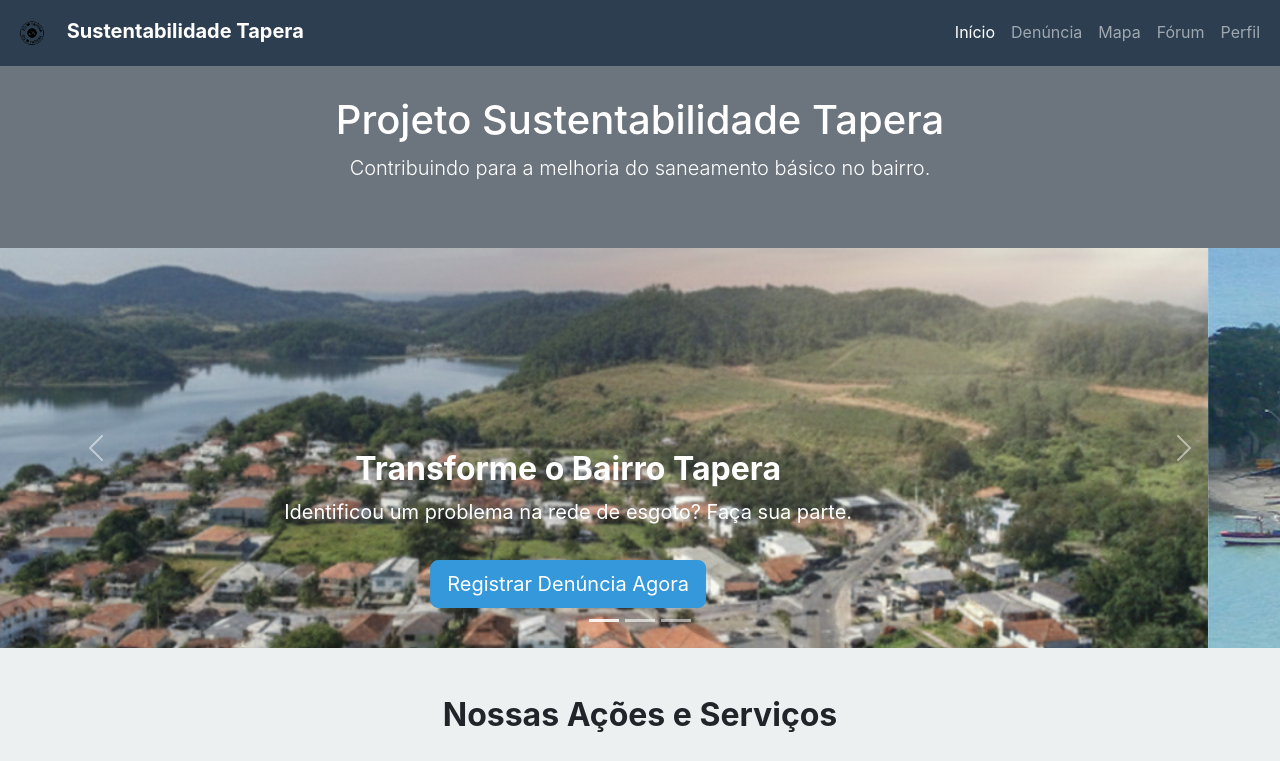
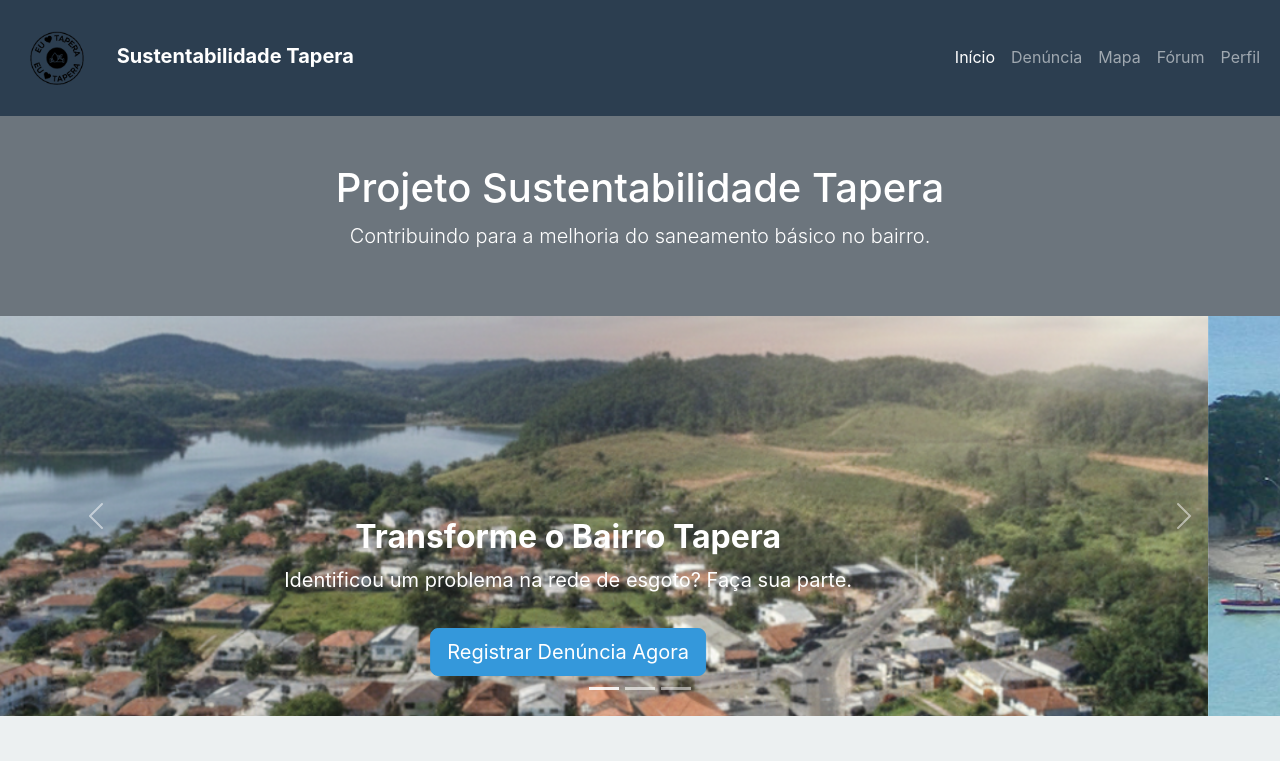
Before and after one commit to naivepage13/ProjetoTapera, a plain HTML site: page index.html in a window 1280 px wide. Shown: the top 761 px of the page. Drawn offline with nearby package versions, Linux system fonts and the light colour scheme.

Commit message:
O tamanho do logotipo foi alterado de 40px para 90px, juntamente a isso foi corrigido o espaçamento existente entre o cabeçalho e a primeira faixa cinza removendo o margin-top do header e o fixed-top do navbar, onde uma estava sobrepondo a outra ao mudar o tamanho do logotipo.

```diff
--- a/index.html
+++ b/index.html
@@ -12,7 +12,7 @@
 <body>
 
 <!-- NAVBAR -->
-<nav class="navbar navbar-expand-lg navbar-dark fixed-top" style="background-color: var(--dark-color);">
+<nav class="navbar navbar-expand-lg navbar-dark " style="background-color: var(--dark-color);">
     <div class="container-fluid">
         <a class="navbar-brand fw-bold" href="index.html">
             <img src="img/Logo.png" alt="Logo Tapera" class="navbar-logo">
@@ -36,7 +36,7 @@
 </nav>
 
 <!-- BANNER -->
-<header class="bg-secondary text-white text-center py-5 mt-5">
+<header class="bg-secondary text-white text-center py-5 ">
     <div class="container">
         <h1>Projeto Sustentabilidade Tapera</h1>
         <p class="lead">Contribuindo para a melhoria do saneamento básico no bairro.</p>
--- a/style.css
+++ b/style.css
@@ -23,7 +23,7 @@ body {
 
 /* Logo na Navbar */
 .navbar-logo {
-    height: 40px;
+    height: 90px;
     margin-right: 10px;
     vertical-align: middle;
 }
```
